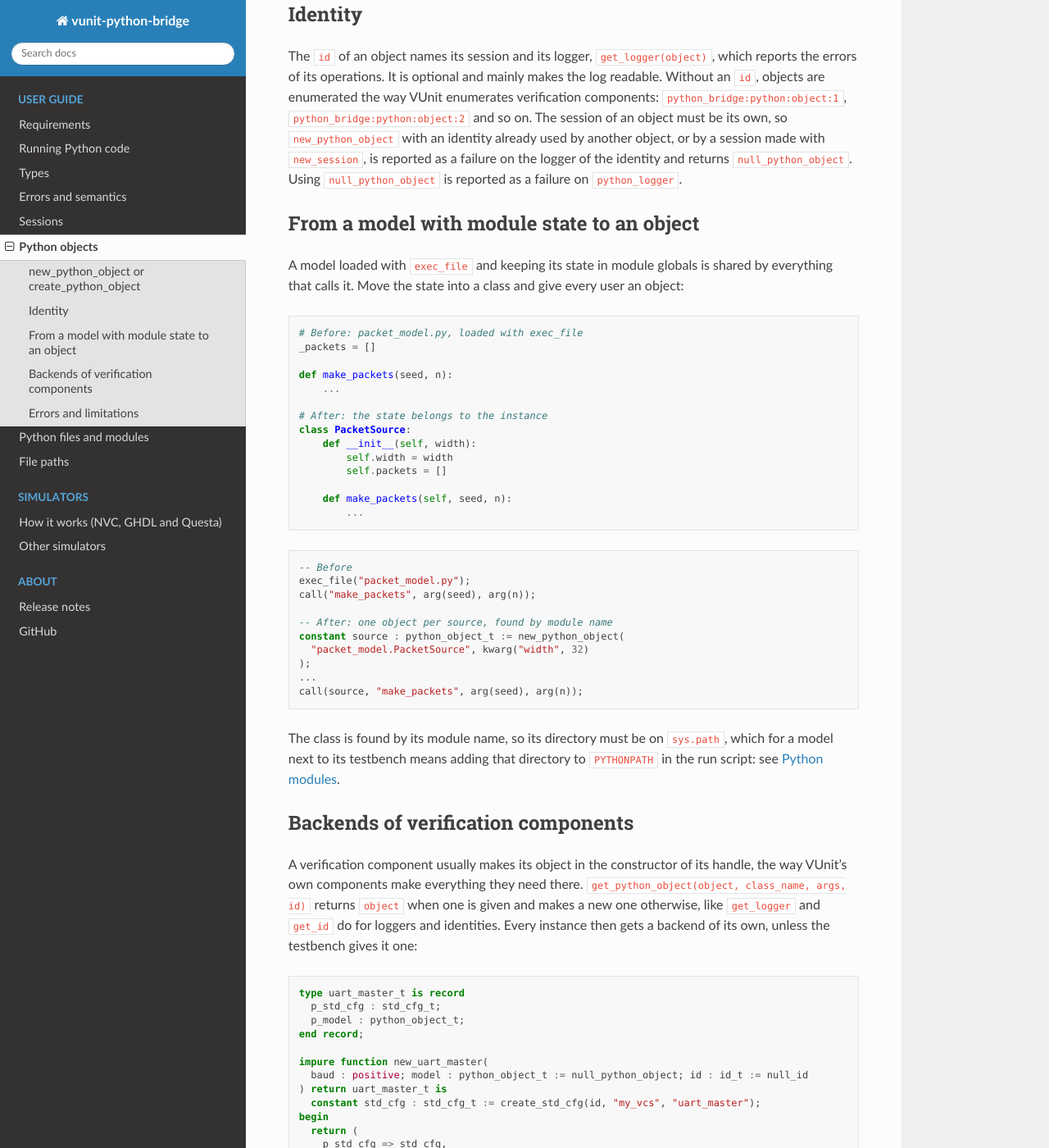
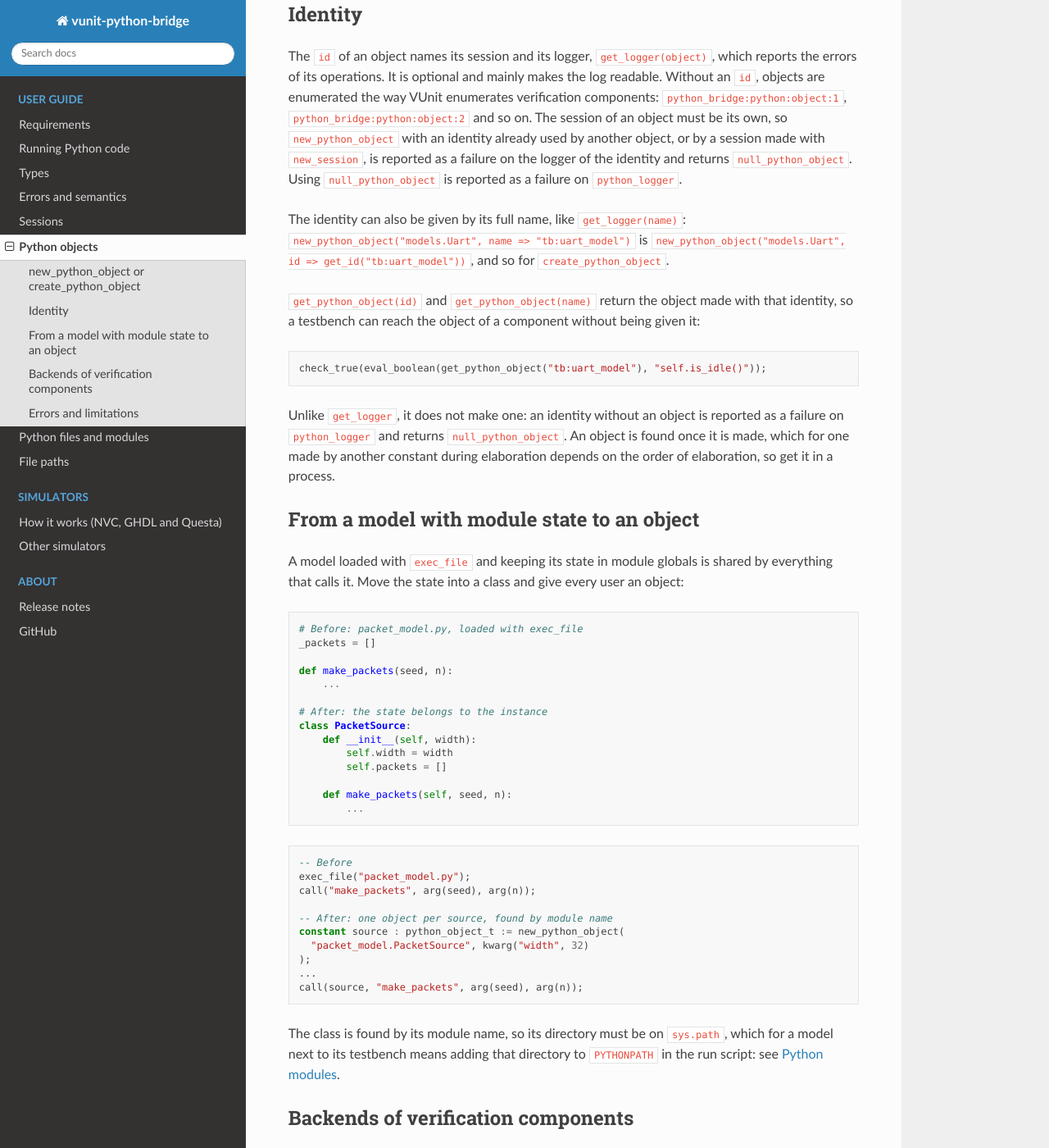
Before and after one commit to VUnit/vunit-python-bridge, a Sphinx documentation site: the page built from docs/python_objects.rst, in a window 1280 px wide and 1400 px high, scrolled down 1563 px. Shown: the whole window at 82% size. Built offline with Sphinx 7.4.7 and the Read the Docs theme 3.1.0, drawn with Linux system fonts in a browser that asks for light colours; pages that are not in the unit, such as notebooks, are missing from menus; the version number is read from the project's files by our own code; some of the changed text lies outside the part shown.

Commit message:
Get Python objects by identity or full name
get_python_object(id) and get_python_object(name) return the object made
with that identity, like get_logger, but report an identity without an
object as a failure instead of making one. new_python_object and
create_python_object take the identity by its full name as well. The
get_python_object giving a component a default backend is replaced by an
if in the constructor.

Co-Authored-By: Claude Opus 5.5 <noreply@anthropic.com>

```diff
--- a/docs/python_objects.rst
+++ b/docs/python_objects.rst
@@ -100,6 +100,24 @@ object, or by a session made with ``new_session``, is reported as a failure on
 the logger of the identity and returns ``null_python_object``. Using
 ``null_python_object`` is reported as a failure on ``python_logger``.
 
+The identity can also be given by its full name, like ``get_logger(name)``:
+``new_python_object("models.Uart", name => "tb:uart_model")`` is
+``new_python_object("models.Uart", id => get_id("tb:uart_model"))``, and so
+for ``create_python_object``.
+
+``get_python_object(id)`` and ``get_python_object(name)`` return the object
+made with that identity, so a testbench can reach the object of a component
+without being given it:
+
+.. code-block:: vhdl
+
+    check_true(eval_boolean(get_python_object("tb:uart_model"), "self.is_idle()"));
+
+Unlike ``get_logger``, it does not make one: an identity without an object is
+reported as a failure on ``python_logger`` and returns ``null_python_object``.
+An object is found once it is made, which for one made by another constant
+during elaboration depends on the order of elaboration, so get it in a process.
+
 From a model with module state to an object
 ~~~~~~~~~~~~~~~~~~~~~~~~~~~~~~~~~~~~~~~~~~~~
 
@@ -147,10 +165,8 @@ Backends of verification components
 
 A verification component usually makes its object in the constructor of its
 handle, the way VUnit's own components make everything they need there.
-``get_python_object(object, class_name, args, id)`` returns ``object`` when one
-is given and makes a new one otherwise, like ``get_logger`` and ``get_id`` do
-for loggers and identities. Every instance then gets a backend of its own,
-unless the testbench gives it one:
+Every instance then gets a backend of its own, unless the testbench gives it
+one:
 
 .. code-block:: vhdl
 
@@ -163,11 +179,12 @@ unless the testbench gives it one:
       baud : positive; model : python_object_t := null_python_object; id : id_t := null_id
     ) return uart_master_t is
       constant std_cfg : std_cfg_t := create_std_cfg(id, "my_vcs", "uart_master");
+      variable result : uart_master_t := (p_std_cfg => std_cfg, p_model => model);
     begin
-      return (
-        p_std_cfg => std_cfg,
-        p_model => get_python_object(model, "my_vcs.uart.UartModel", kwarg("baud", baud), get_id(std_cfg))
-      );
+      if model = null_python_object then
+        result.p_model := new_python_object("my_vcs.uart.UartModel", kwarg("baud", baud), get_id(std_cfg));
+      end if;
+      return result;
     end;
 
 The component itself only calls the object of its handle:
@@ -207,12 +224,14 @@ during elaboration, which would give all instances the same identity.
 
     process
       variable vc_id : id_t := id;
-      variable backend : python_object_t;
+      variable backend : python_object_t := model;
     begin
       if vc_id = null_id then
         vc_id := get_id(path_counter_vc'path_name);
       end if;
-      backend := get_python_object(model, "models.counter_model.Counter", kwarg("step", step), vc_id);
+      if backend = null_python_object then
+        backend := new_python_object("models.counter_model.Counter", kwarg("step", step), vc_id);
+      end if;
       ...
 
 Several components can share an object, and so can a component and the
```
Also changed, not shown: 6 other files.
